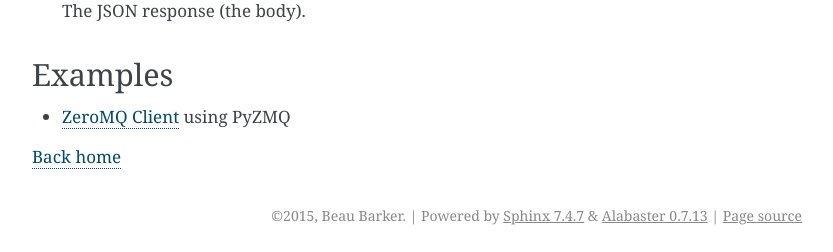
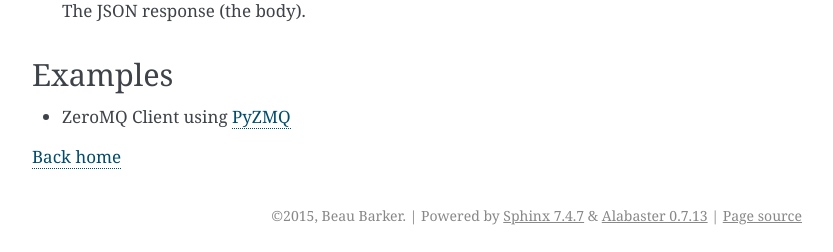
Before and after one commit to explodinglabs/jsonrpcclient, a Sphinx documentation site: the page built from doc/zeromq.rst, in a window 1280 px wide and 900 px high, scrolled down 1552 px. Shown: the part 645-897 px from the top of the window, without its empty margins (238-1071 px from the left). Built offline with Sphinx 7.4.7, drawn with Linux system fonts in a browser that asks for light colours.

Commit message:
Fix link to zeromq example

```diff
--- a/doc/zeromq.rst
+++ b/doc/zeromq.rst
@@ -57,8 +57,7 @@
 Examples
 ========
 
-- `ZeroMQ Client
-  <https://bitbucket.org/snippets/beau-barker/89AGe/json-rpc-over-zeromq-request-reply-client>`_
-  using PyZMQ
+- ZeroMQ Client using `PyZMQ
+  <https://bitbucket.org/snippets/beau-barker/89AGe>`_
 
 `Back home <index.html>`_
```
